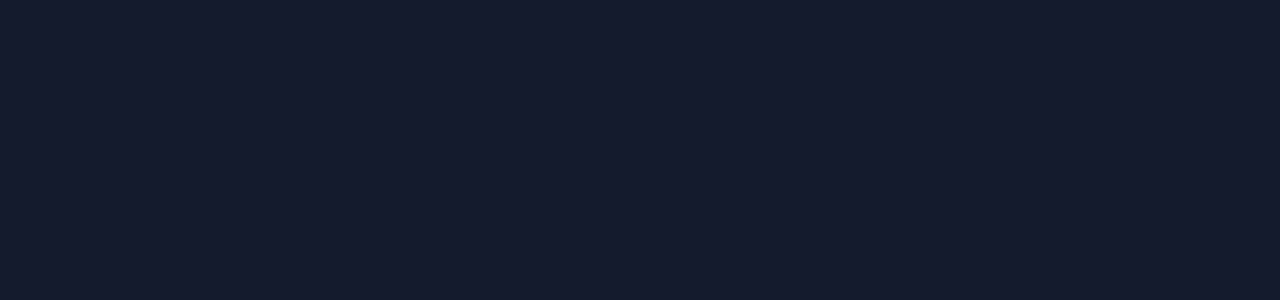
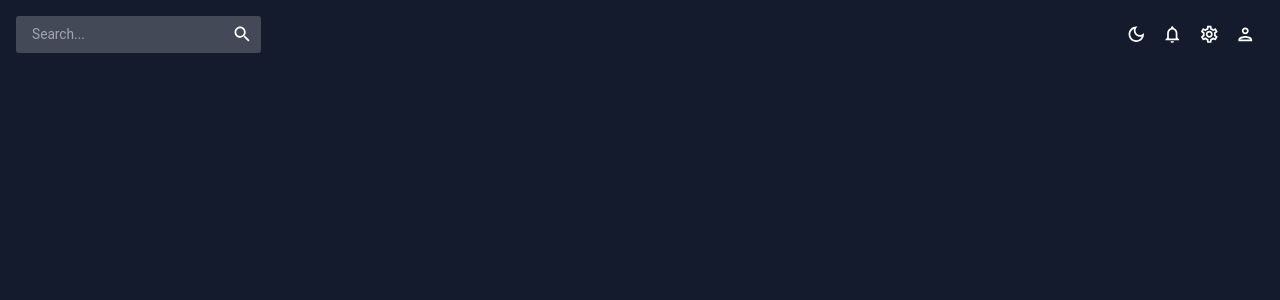
Before and after one commit to Isla-Hub/vocaliacademyapp_frontend, a React (Create React App) app: page / in a window 1280 px wide. Shown: the top 300 px of the page. Built offline with nearby package versions, Linux system fonts and the light colour scheme.

Commit message:
Topbar component finished

```diff
--- a/src/App.js
+++ b/src/App.js
@@ -1,6 +1,7 @@
 import { ColorModeContext } from "./theme";
 import { useMode } from "./theme";
 import { CssBaseline, ThemeProvider } from "@mui/material";
+import TopBar from "./views/UI/TopBar";
 
 function App() {
   const [theme, colorMode] = useMode();
@@ -9,7 +10,9 @@ function App() {
       <ThemeProvider theme={theme}>
         <CssBaseline />
         <div className="app">
-          <main className="content"></main>
+          <main className="content">
+            <TopBar />
+          </main>
         </div>
       </ThemeProvider>
     </ColorModeContext.Provider>
--- a/src/views/UI/Sidebar.jsx
+++ b/src/views/UI/Sidebar.jsx
@@ -1,5 +1,5 @@
-const Sidebar = () => {
-  return <div>Sidebar</div>;
+const SideBar = () => {
+  return <div>SideBar</div>;
 };
 
-export default Sidebar;
+export default SideBar;
--- a/src/views/UI/Topbar.jsx
+++ b/src/views/UI/Topbar.jsx
@@ -1,5 +1,53 @@
-const Topbar = () => {
-  return <div>Topbar</div>;
+import { Box, Icon, IconButton, useTheme } from "@mui/material";
+import { useContext } from "react";
+import { ColorModeContext } from "../../theme";
+import { tokens } from "../../theme";
+import { InputBase } from "@mui/material";
+import LightModeOutlinedIcon from "@mui/icons-material/LightModeOutlined";
+import DarkModeOutlinedIcon from "@mui/icons-material/DarkModeOutlined";
+import NotificationsOutlinedIcon from "@mui/icons-material/NotificationsOutlined";
+import SettingsOutlinedIcon from "@mui/icons-material/SettingsOutlined";
+import PersonOutlinedIcon from "@mui/icons-material/PersonOutlined";
+import SearchIcon from "@mui/icons-material/Search";
+
+const TopBar = () => {
+  const theme = useTheme();
+  const colors = tokens(theme.palette.mode);
+  const colorMode = useContext(ColorModeContext);
+  return (
+    <Box display="flex" justifyContent="space-between" p={2}>
+      {/* SEARCH BAR */}
+      <Box
+        display="flex"
+        backgroundColor={colors.primary[400]}
+        borderRadius={"3px"}
+      >
+        <InputBase sx={{ ml: 2, flex: 1 }} placeholder="Search..." />
+        <IconButton type="button" sx={{ p: 1 }}>
+          <SearchIcon />
+        </IconButton>
+      </Box>
+      {/* ICONS */}
+      <Box display="flex">
+        <IconButton onClick={() => colorMode.toggleColorMode()}>
+          {theme.palette.mode === "dark" ? (
+            <DarkModeOutlinedIcon />
+          ) : (
+            <LightModeOutlinedIcon />
+          )}
+        </IconButton>
+        <IconButton>
+          <NotificationsOutlinedIcon />
+        </IconButton>
+        <IconButton>
+          <SettingsOutlinedIcon />
+        </IconButton>
+        <IconButton>
+          <PersonOutlinedIcon />
+        </IconButton>
+      </Box>
+    </Box>
+  );
 };
 
-export default Topbar;
+export default TopBar;
```
Also changed, not shown: package.json (+27 -3 lines), 1 other file (tests, documents, lock files or other folders).
